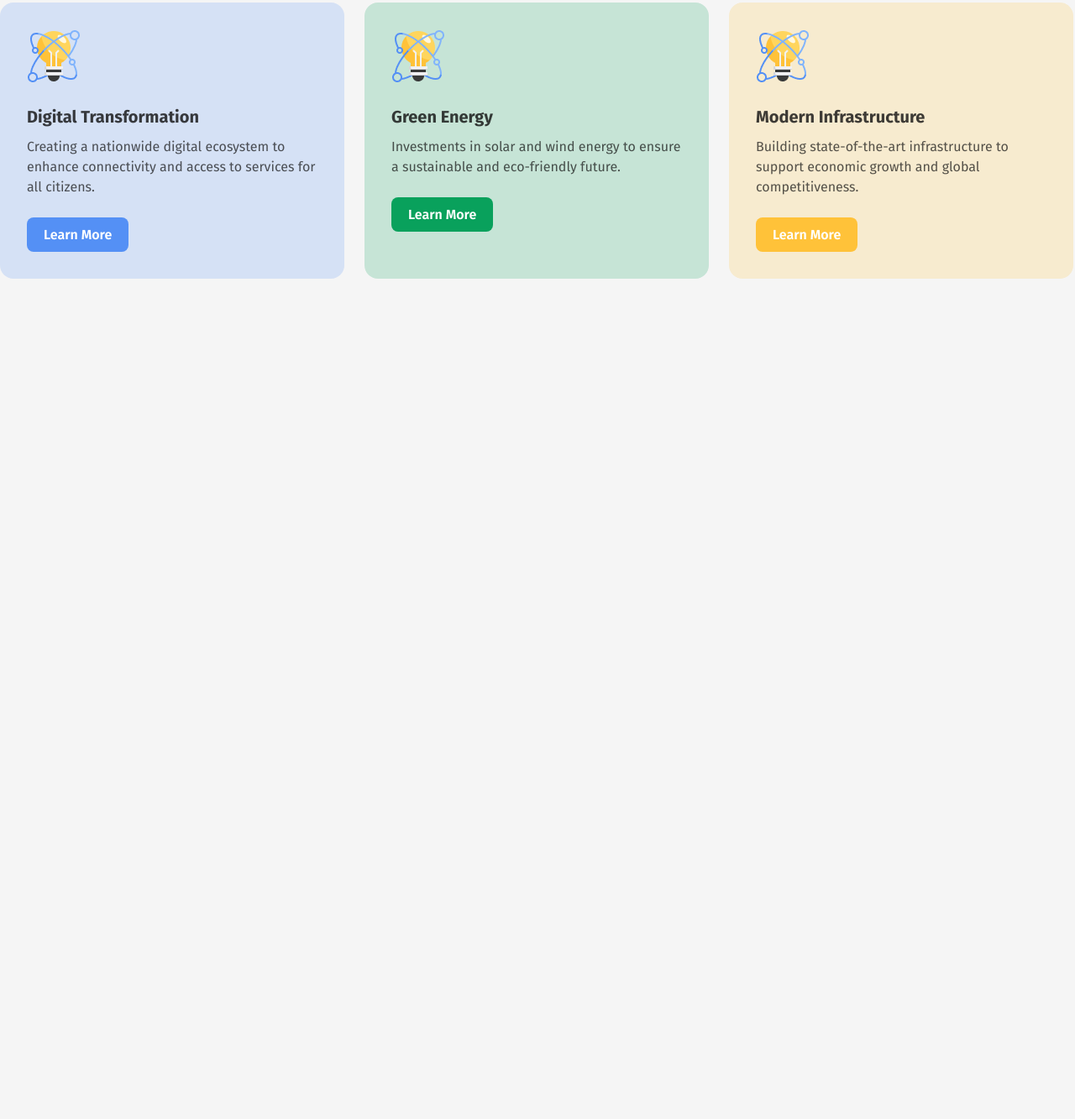
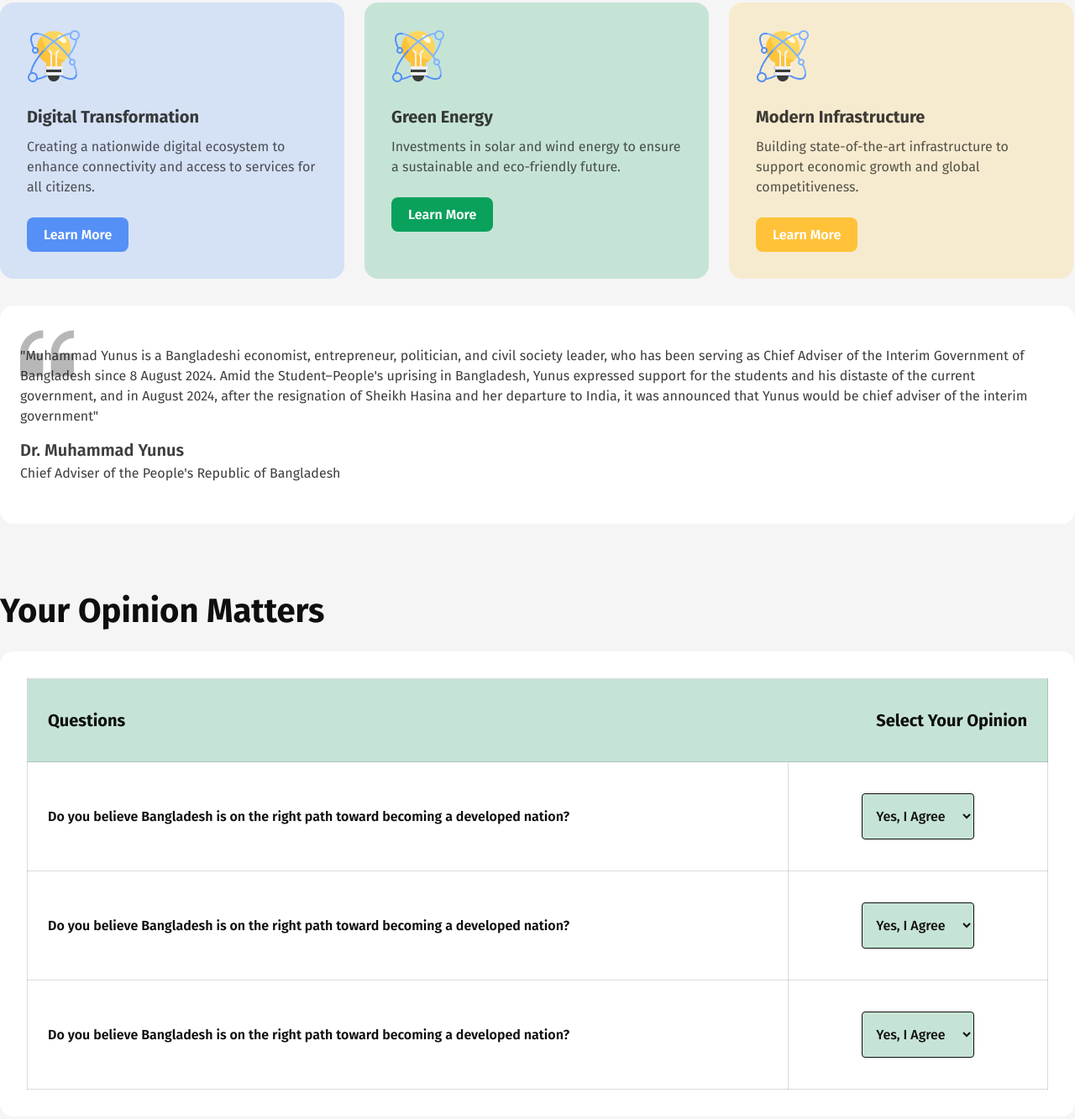
Before and after one commit to MdAlAmin1111/Bangladesh-2.0-B11A1, a plain HTML site: page index.html in a window 1280 px wide. Shown: the part 1323-2656 px from the top of the page at 84% size. Before the commit the page ends 1687 px from the top, so only its background shows below. Drawn offline with Linux system fonts and the light colour scheme.

Commit message:
added opinion table sectionalong with css

```diff
--- a/index.html
+++ b/index.html
@@ -33,6 +33,7 @@
                 <img src="./assets/hero.png" alt="">
             </div>
         </section>
+
         <section class="card-section primary-margin primary-width">
             <h3 class="card-section-title">Pillars of "Bangladesh 2.0"</h3>
             <div class="card-section-cards">
@@ -44,44 +45,113 @@
                 <div class="card-section-card">
                     <img src="./assets/card-icon.png" alt="">
                     <h3>Sustainability</h3>
-                    <p>Innovation of Bangladesh 2.0' emphasizes eco-friendly practices, renewable energy, and responsible development</p>
+                    <p>Innovation of Bangladesh 2.0' emphasizes eco-friendly practices, renewable energy, and
+                        responsible development</p>
                 </div>
                 <div class="card-section-card">
                     <img src="./assets/card-icon.png" alt="">
                     <h3>Infrastructure</h3>
-                    <p>Innovation of Bangladesh 2.0' envisions modern infrastructure as the backbone of progress. By integrating smart technology and sustainable designs</p>
+                    <p>Innovation of Bangladesh 2.0' envisions modern infrastructure as the backbone of progress. By
+                        integrating smart technology and sustainable designs</p>
                 </div>
                 <div class="card-section-card">
                     <img src="./assets/card-icon.png" alt="">
                     <h3>Empowerment</h3>
-                    <p>Innovation of Bangladesh 2.0' focuses on empowerment through education, technology, and inclusivity.</p>
+                    <p>Innovation of Bangladesh 2.0' focuses on empowerment through education, technology, and
+                        inclusivity.</p>
                 </div>
             </div>
         </section>
+
         <section class="vision-section primary-margin primary-width">
             <h3 class="vision-section-title">The Vision of Future</h3>
-            <p class="vision-section-description">Bangladesh 2.0 aims to redefine the nation’s trajectory by embracing cutting-edge technology, promoting inclusive growth, and ensuring sustainability. With initiatives in renewable energy, digital transformation, and robust infrastructure, the country is set to become a global model of development.</p>
+            <p class="vision-section-description">Bangladesh 2.0 aims to redefine the nation’s trajectory by embracing
+                cutting-edge technology, promoting inclusive growth, and ensuring sustainability. With initiatives in
+                renewable energy, digital transformation, and robust infrastructure, the country is set to become a
+                global model of development.</p>
             <div class="vison-section-cards">
                 <div class="vision-section-card-1">
                     <img src="./assets/card-icon.png" alt="" class="vision-section-card-1-image">
                     <h3 class="vision-section-card-1-title">Digital Transformation</h3>
-                    <p class="vision-section-card-1-description">Creating a nationwide digital ecosystem to enhance connectivity and access to services for all citizens.</p>
+                    <p class="vision-section-card-1-description">Creating a nationwide digital ecosystem to enhance
+                        connectivity and access to services for all citizens.</p>
                     <button class="vision-section-card-1-button">Learn More</button>
                 </div>
                 <div class="vision-section-card-2">
                     <img src="./assets/card-icon.png" alt="" class="vision-section-card-2-image">
                     <h3 class="vision-section-card-2-title">Green Energy</h3>
-                    <p class="vision-section-card-2-description">Investments in solar and wind energy to ensure a sustainable and eco-friendly future.</p>
+                    <p class="vision-section-card-2-description">Investments in solar and wind energy to ensure a
+                        sustainable and eco-friendly future.</p>
                     <button class="vision-section-card-2-button">Learn More</button>
                 </div>
                 <div class="vision-section-card-3">
                     <img src="./assets/card-icon.png" alt="" class="vision-section-card-3-image">
                     <h3 class="vision-section-card-3-title">Modern Infrastructure</h3>
-                    <p class="vision-section-card-3-description">Building state-of-the-art infrastructure to support economic growth and global competitiveness.</p>
+                    <p class="vision-section-card-3-description">Building state-of-the-art infrastructure to support
+                        economic growth and global competitiveness.</p>
                     <button class="vision-section-card-3-button">Learn More</button>
                 </div>
             </div>
         </section>
+
+        <section class="quote primary-margin primary-width">
+            <p class="quote-description">"Muhammad Yunus is a Bangladeshi economist, entrepreneur, politician, and civil
+                society leader, who has been serving as Chief Adviser of the Interim Government of Bangladesh since 8
+                August 2024. Amid the Student–People's uprising in Bangladesh, Yunus expressed support for the students
+                and his distaste of the current government, and in August 2024, after the resignation of Sheikh Hasina
+                and her departure to India, it was announced that Yunus would be chief adviser of the interim
+                government"</p>
+            <h3 class="quote-title">Dr. Muhammad Yunus</h3>
+            <p class="quote-subtitle">Chief Adviser of the People's Republic of Bangladesh</p>
+        </section>
+
+        <section class="opinion-container primary-margin primary-width">
+            <h3 class="opinion-container-title">Your Opinion Matters</h3>
+            <div class="table-main-div">
+                <table class="opinion-container-table">
+                    <thead>
+                        <tr class="table-head">
+                            <th class="left-align" style="border-right: none;">Questions</th>
+                            <th class="right-align" style="border-left: none;">Select Your Opinion</th>
+                        </tr>
+                    </thead>
+                    <tbody>
+                        <tr>
+                            <td class="table-data">Do you believe Bangladesh is on the right path toward becoming a developed nation?</td>
+                            <td class="center-align">
+                                <select class="select-option" name="" id="">
+                                    <option value="">Yes, I Agree</option>
+                                    <option value="">No, I Disagree</option>
+                                    <option value="">Not Sure</option>
+                                </select>
+                            </td>
+                        </tr>
+                        <tr>
+                            <td class="table-data">Do you believe Bangladesh is on the right path toward becoming a developed nation?</td>
+                            <td class="center-align">
+                                <select class="select-option" name="" id="">
+                                    <option value="">Yes, I Agree</option>
+                                    <option value="">No, I Disagree</option>
+                                    <option value="">Not Sure</option>
+                                </select>
+                            </td>
+                        </tr>
+                        <tr>
+                            <td class="table-data">Do you believe Bangladesh is on the right path toward becoming a developed nation?</td>
+                            <td class="center-align">
+                                <select class="select-option" name="" id="">
+                                    <option value="">Yes, I Agree</option>
+                                    <option value="">No, I Disagree</option>
+                                    <option value="">Not Sure</option>
+                                </select>
+                            </td>
+                        </tr>
+                    </tbody>
+                </table>
+            </div>
+
+        </section>
+
     </main>
     <footer></footer>
 </body>
--- a/styles/style.css
+++ b/styles/style.css
@@ -17,6 +17,32 @@ body {
 .primary-margin {
     margin-left: auto;
     margin-right: auto;
+}
+.center-align{
+    text-align: center;
+}
+.left-align{
+    text-align: left;
+}
+.right-align{
+    text-align: right;
+}
+.table-data{
+    font-size: 16px;
+    font-weight: 600;
+    color: rgba(14, 14, 14, 1);
+}
+.select-option{
+   border-radius: 4px;
+   font-size: 16px;
+   font-weight: 500;
+   color: rgba(14, 14, 14, 1);
+   background-color: rgba(198, 228, 214, 1);
+   border: 1px solid rgba(14, 14, 14, 1);
+   padding-left: 12px ;
+   padding-top: 16px;
+   padding-bottom: 16px;
+   cursor: pointer;
 }
 
 .navbar-content {
@@ -138,7 +164,7 @@ body {
 
 /* vision-section styles */
 
-.vision-section {}
+/* .vision-section {} */
 
 .vision-section-title {
     font-size: 40px;
@@ -163,6 +189,7 @@ body {
 .vison-section-cards>div {
     max-width: 410px;
 }
+
 .vison-section-cards>div:hover {
     transform: scale(1.05);
     transition: all 0.3s ease-in-out
@@ -174,7 +201,7 @@ body {
     border-radius: 16px;
 }
 
-.vision-section-card-1-image {}
+/* .vision-section-card-1-image {} */
 
 .vision-section-card-1-title {
     margin-top: 24px;
@@ -209,7 +236,7 @@ body {
     border-radius: 16px;
 }
 
-.vision-section-card-2-image {}
+/* .vision-section-card-2-image {} */
 
 .vision-section-card-2-title {
     margin-top: 24px;
@@ -240,11 +267,11 @@ body {
 
 .vision-section-card-3 {
     padding: 32px;
-    background-color:rgba(247, 235, 207, 1);
+    background-color: rgba(247, 235, 207, 1);
     border-radius: 16px;
 }
 
-.vision-section-card-3-image {}
+/* .vision-section-card-3-image {} */
 
 .vision-section-card-3-title {
     margin-top: 24px;
@@ -272,3 +299,84 @@ body {
     border-radius: 8px;
     cursor: pointer;
 }
+
+/* quote section style */
+
+.quote {
+    padding: 48px 24px;
+    background-color: white;
+    border-radius: 16px;
+    margin-top: 32px;
+    margin-bottom: 80px;
+    background-image: url('../assets/quote-bg.png');
+    background-repeat: no-repeat;
+    background-position: 24px 25px;
+}
+
+.quote-description {
+    font-size: 16px;
+    font-weight: 400;
+    line-height: 24px;
+    color: rgba(14, 14, 14, 0.8);
+    margin-bottom: 16px;
+}
+
+.quote-title {
+    font-size: 20px;
+    font-weight: 600;
+    line-height: 24px;
+    color: rgba(14, 14, 14, 0.8);
+    margin-bottom: 4px;
+}
+
+.quote-subtitle {
+    font-size: 16px;
+    font-weight: 400;
+    line-height: 24px;
+    color: rgba(14, 14, 14, 0.8);
+}
+
+/* opinion section styles */
+.opinion-container {
+    margin-top: 80px;
+    margin-bottom: 80px;
+}
+
+.opinion-container-title {
+    font-size: 40px;
+    font-weight: 700;
+    color: rgba(14, 14, 14, 1);
+    margin-bottom: 24px;
+
+
+}
+.table-main-div {
+    padding: 32px;
+    background-color: rgba(255, 255, 255, 1);
+    border-radius: 16px;
+}
+
+.opinion-container-table {
+    width: 100%;
+    border-collapse: collapse;
+
+}
+
+.opinion-container-table thead {
+    background-color: rgba(198, 228, 214, 1);
+}
+
+.opinion-container-table th,
+td {
+    padding: 37px 24px;
+    border: 1px solid rgba(14, 14, 14, 0.15);
+
+}
+
+/* .opinion-container-table tr {} */
+
+.table-head {
+    font-size: 20px;
+    font-weight: 600;
+    color: rgba(14, 14, 14, 1);
+}
```
